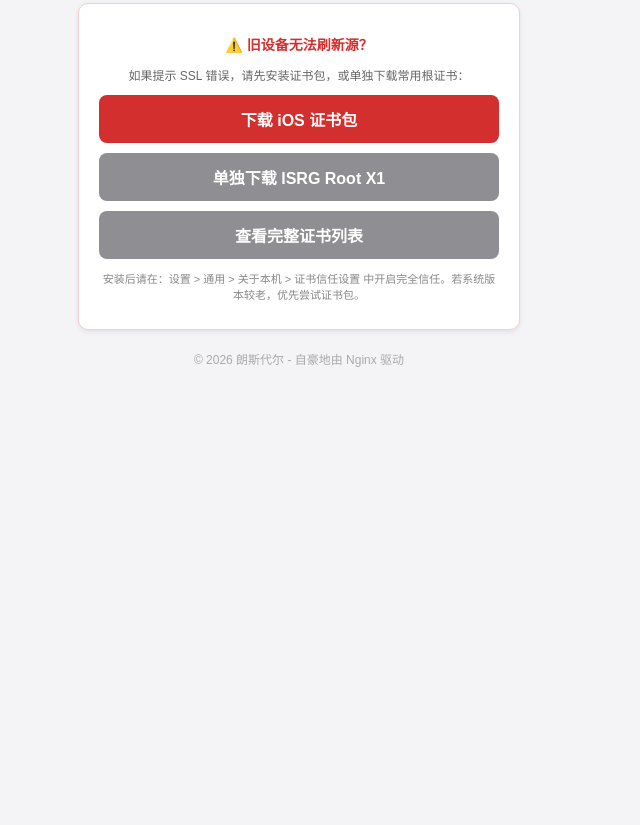
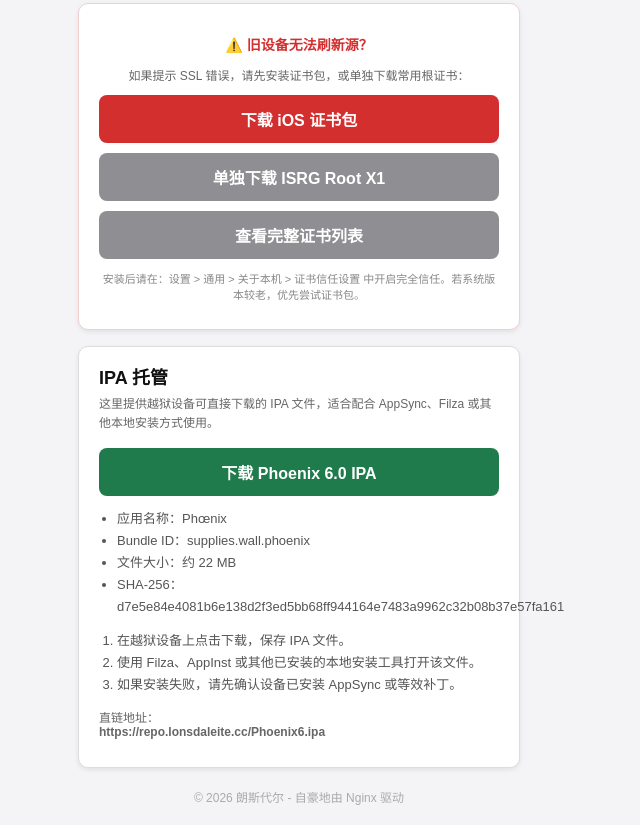
Before and after one commit to wtfllix/saveiOS6, a plain HTML site: page index.html in a window 1280 px wide. Shown: the part 348-1173 px from the top of the page, without its empty margins (341-981 px from the left). Before the commit the page ends 800 px from the top, so only its background shows below. Drawn offline with Linux system fonts and the light colour scheme.

Commit message:
Add IPA hosting section to homepage

```diff
--- a/index.html
+++ b/index.html
@@ -78,6 +78,51 @@
             color: #888;
         }
 
+        .ipa-section {
+            max-width: 400px;
+            margin: 16px auto 0;
+            padding: 16px 20px;
+            background-color: #fff;
+            border: 1px solid #ddd;
+            border-radius: 10px;
+            box-shadow: 0 2px 5px rgba(0, 0, 0, 0.08);
+            text-align: left;
+        }
+
+        .section-title {
+            margin: 0 0 6px;
+            font-size: 18px;
+            color: #111;
+        }
+
+        .section-subtitle {
+            margin: 0 0 14px;
+            font-size: 12px;
+            color: #666;
+            line-height: 1.6;
+        }
+
+        .btn-download {
+            background-color: #1f7a4c;
+            text-align: center;
+        }
+
+        .meta-list,
+        .step-list {
+            margin: 12px 0 0;
+            padding-left: 18px;
+            font-size: 13px;
+            color: #555;
+            line-height: 1.7;
+        }
+
+        .ipa-link {
+            margin-top: 12px;
+            font-size: 12px;
+            color: #666;
+            word-break: break-all;
+        }
+
         .footer {
             margin-top: 20px;
             font-size: 12px;
@@ -112,6 +157,31 @@
         <p class="fix-note">安装后请在：设置 &gt; 通用 &gt; 关于本机 &gt; 证书信任设置 中开启完全信任。若系统版本较老，优先尝试证书包。</p>
     </div>
 
+    <div class="ipa-section">
+        <h2 class="section-title">IPA 托管</h2>
+        <p class="section-subtitle">这里提供越狱设备可直接下载的 IPA 文件，适合配合 AppSync、Filza 或其他本地安装方式使用。</p>
+
+        <a class="btn btn-download" href="/Phoenix6.ipa" download>下载 Phoenix 6.0 IPA</a>
+
+        <ul class="meta-list">
+            <li>应用名称：Phœnix</li>
+            <li>Bundle ID：supplies.wall.phoenix</li>
+            <li>文件大小：约 22 MB</li>
+            <li>SHA-256：d7e5e84e4081b6e138d2f3ed5bb68ff944164e7483a9962c32b08b37e57fa161</li>
+        </ul>
+
+        <ol class="step-list">
+            <li>在越狱设备上点击下载，保存 IPA 文件。</li>
+            <li>使用 Filza、AppInst 或其他已安装的本地安装工具打开该文件。</li>
+            <li>如果安装失败，请先确认设备已安装 AppSync 或等效补丁。</li>
+        </ol>
+
+        <p class="ipa-link">
+            直链地址：<br>
+            <strong>https://repo.lonsdaleite.cc/Phoenix6.ipa</strong>
+        </p>
+    </div>
+
     <div class="footer">
         &copy; 2026 朗斯代尔 - 自豪地由 Nginx 驱动
     </div>
```
Also changed, not shown: 1 other file.
